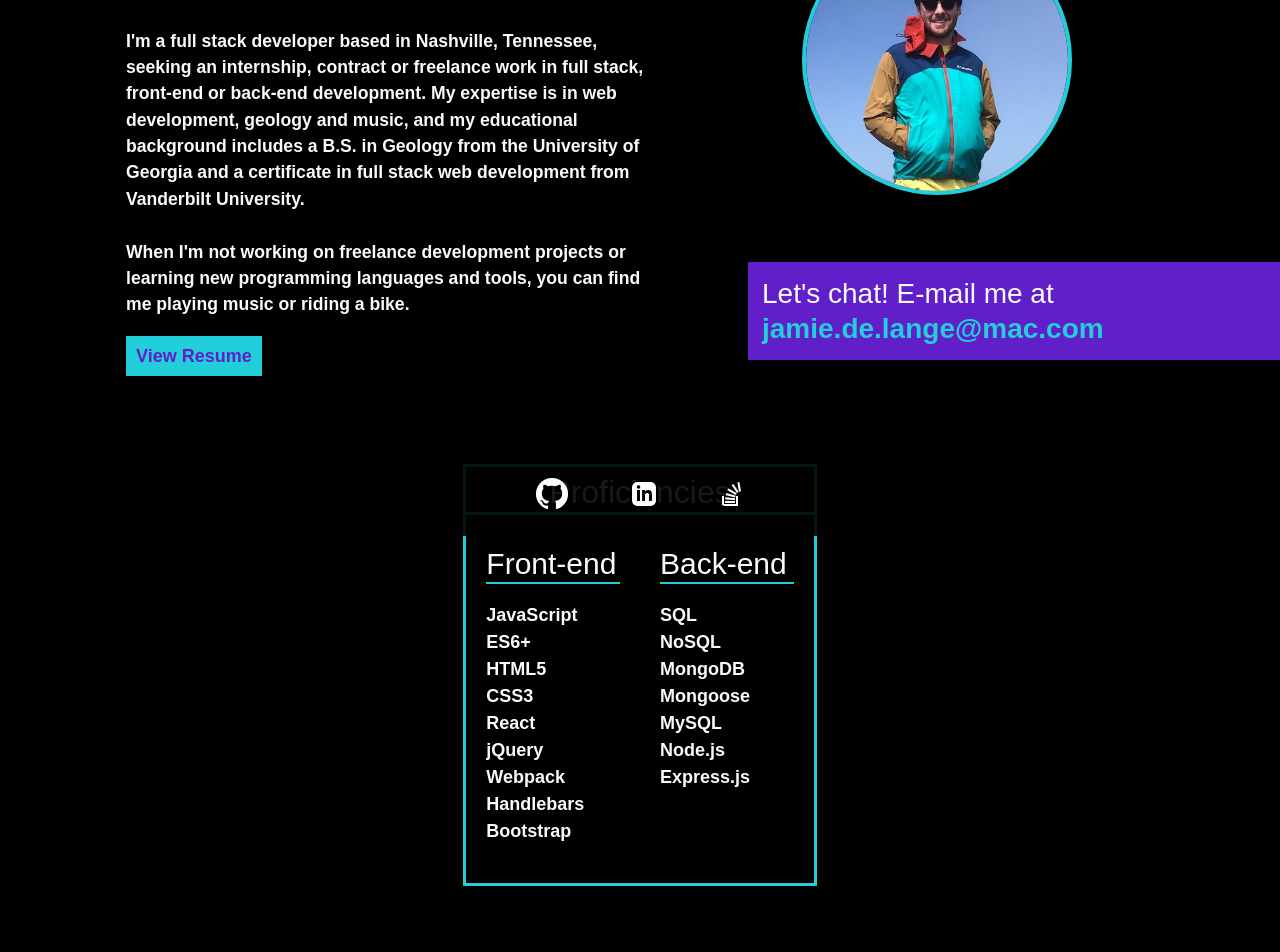
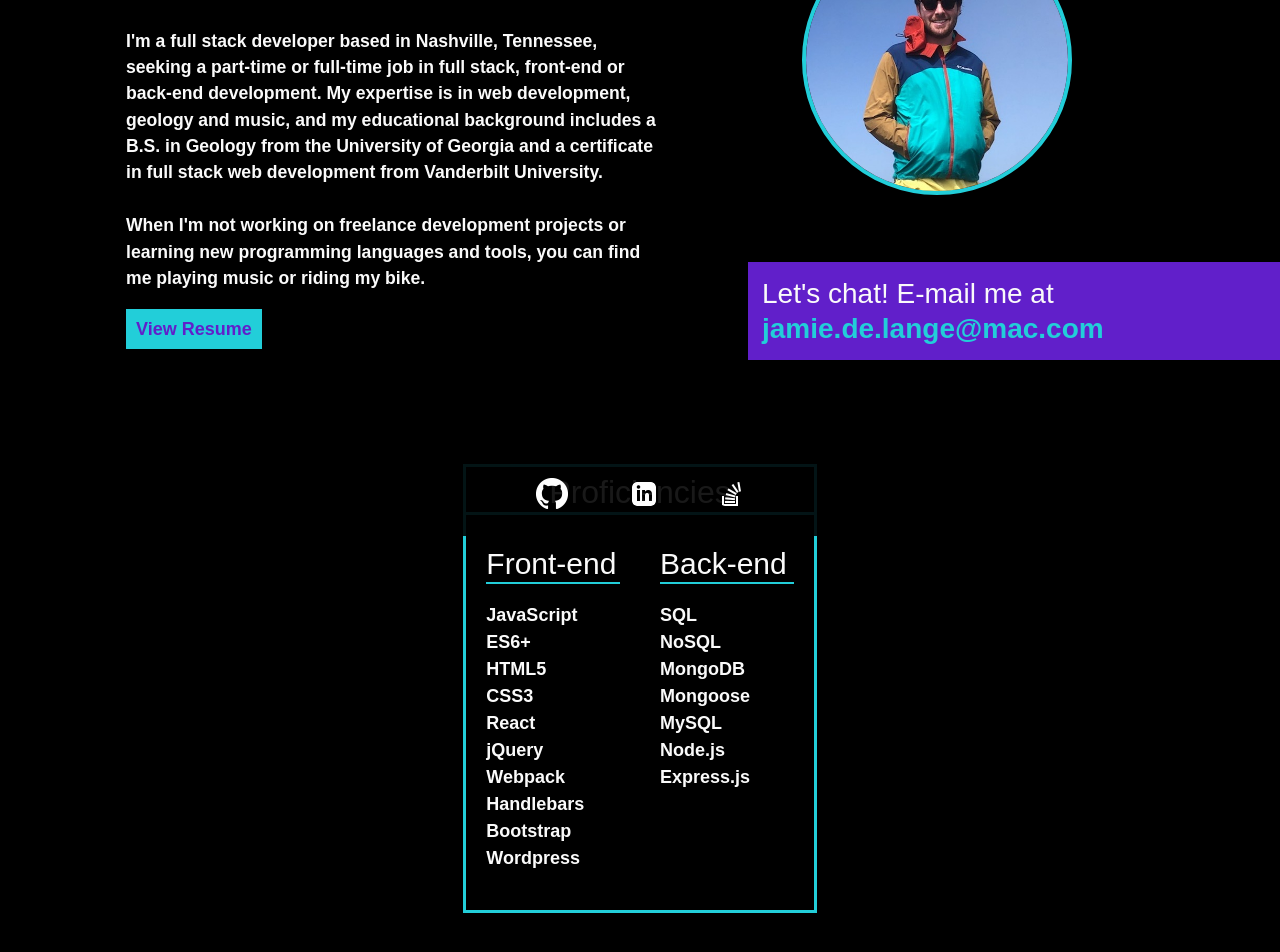
Before and after one commit to jamiedelange/portfolio-react, a React (Create React App) app: page / in a window 1280 px wide. Shown: the part 264-1216 px from the top of the page. Built offline with nearby package versions, Linux system fonts and the light colour scheme.

Commit message:
update portfolio

```diff
--- a/src/components/About/index.js
+++ b/src/components/About/index.js
@@ -10,14 +10,14 @@ function About() {
         <div className="summary-column">
         <h3 id="about1">Hey, I'm Jamie. Thank <br/>you for visiting my page!</h3>
             <p className="summary">
-            I'm a full stack developer based in Nashville, Tennessee, seeking an internship, contract or freelance work
+            I'm a full stack developer based in Nashville, Tennessee, seeking a part-time or full-time job
             in full stack, front-end or back-end development. My expertise is in web development, geology
             and music, and my educational background includes a B.S. in Geology from the University of Georgia
             and a certificate in full stack web development from Vanderbilt University.
             <br/>
             <br/>
             When I'm not working on freelance development projects or learning new programming languages and tools, you can
-            find me playing music or riding a bike.
+            find me playing music or riding my bike.
             </p>
             <div className="download">
                     <a className="download-text" href={resume} target="_blank" rel="noopener noreferrer">View Resume</a>
@@ -42,6 +42,7 @@ function About() {
                         <li>Webpack</li>
                         <li>Handlebars</li>
                         <li>Bootstrap</li>
+                        <li>Wordpress</li>
                     </ul>
                 </div>
                 <div id="skill-columns" className="skill-column-right">
--- a/src/components/Portfolio/index.js
+++ b/src/components/Portfolio/index.js
@@ -4,7 +4,7 @@ import ss2 from '../../assets/2.png'
 import ss3 from '../../assets/3.png'
 import ss4 from '../../assets/4.png'
 import ss5 from '../../assets/5.png'
-// import ss6 from '../../assets/6.png'
+import ss8 from '../../assets/8.png'
 import githubIcon from '../../assets/github-icon.png';
 
 function Portfolio() {
@@ -15,6 +15,19 @@ function Portfolio() {
             </div>
             <div className="grid">
                 <div className="grid-row">
+                <div className="grid-item">
+                        <a target="_blank" rel="noreferrer" href="https://whereswaldentour.com">
+                            <img className="img-thumbnail" src={`${ss8}`} alt='ss8'></img>
+                        </a>
+                        <div className="grid-text">
+                            <a target="_blank" rel="noreferrer" className="grid-text-a" href="https://whereswaldentour.com">
+                                <h3 id="project-title">Where's Walden Tour</h3>
+                            </a>
+                            {/* <a target="_blank" rel="noreferrer" href="https://github.com/jamiedelange/budget-tracker">
+                                <img className="icon-p" src={`${githubIcon}`} alt="github icon"></img>
+                            </a> */}
+                        </div>
+                    </div>
                     <div className="grid-item">
                         <a target="_blank" rel="noreferrer" href="https://jamiedelange.github.io/3D-hike/">
                             <img className="img-thumbnail" src={`${ss1}`} alt='ss1'></img>
@@ -28,6 +41,8 @@ function Portfolio() {
                             </a>
                         </div>
                     </div>
+                </div>
+                <div className="grid-row">
                     <div className="grid-item">
                         <a target="_blank" rel="noreferrer" href="https://guarded-harbor-93701.herokuapp.com">
                             <img className="img-thumbnail" src={`${ss2}`} alt='ss2'></img>
@@ -41,8 +56,6 @@ function Portfolio() {
                             </a>
                         </div>
                     </div>
-                </div>
-                <div className="grid-row">
                     <div className="grid-item">
                         <a target="_blank" rel="noreferrer" href="https://hidden-shelf-19065.herokuapp.com/">
                             <img className="img-thumbnail" src={`${ss5}`} alt='ss5'></img>
@@ -56,6 +69,9 @@ function Portfolio() {
                             </a>
                         </div>
                     </div>
+
+                </div>
+                <div className="grid-row">
                     <div className="grid-item">
                         <a target="_blank" rel="noreferrer" href="https://gentle-hollows-60962.herokuapp.com/login">
                             <img className="img-thumbnail" src={`${ss4}`} alt='ss4'></img>
@@ -69,9 +85,6 @@ function Portfolio() {
                             </a>
                         </div>
                     </div>
-
-                </div>
-                <div className="grid-row">
                     <div className="grid-item">
                         <a target="_blank" rel="noreferrer" href="http://note-wizard.herokuapp.com/">
                             <img className="img-thumbnail" src={`${ss3}`} alt='ss3'></img>
```
Also changed, not shown: 1 other file (tests, documents, lock files or other folders).
